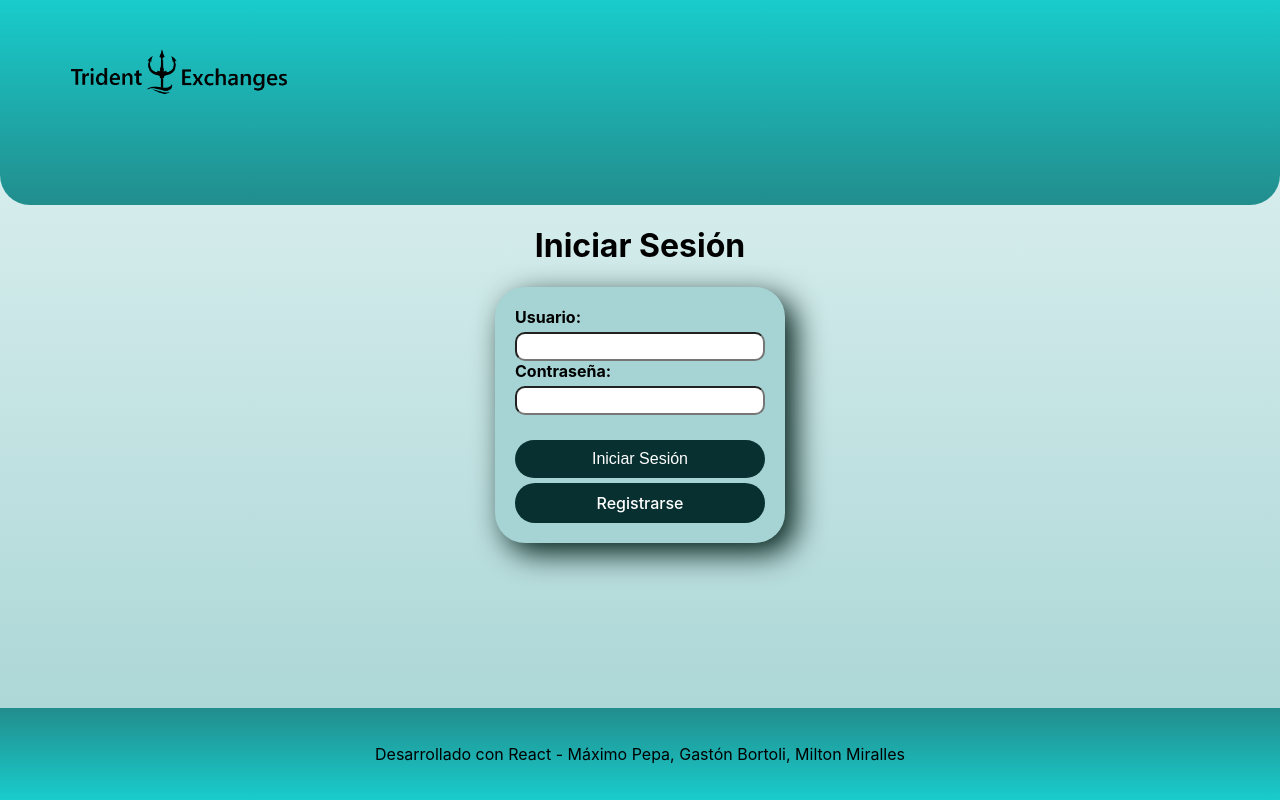
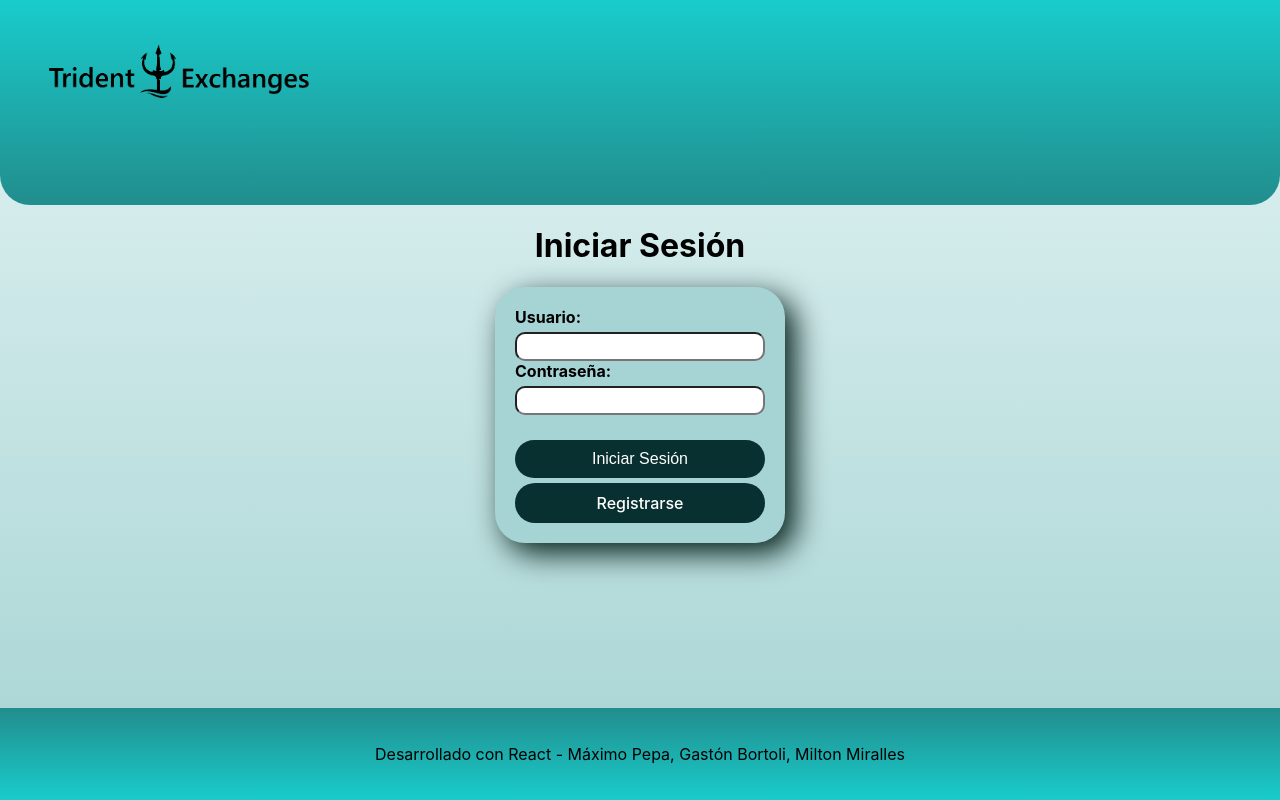
Before and after one commit to MaxiPepa/TPI-LabCom3-TridentExchange, a React (Create React App) app: page /login in a window 1280 px wide. In both pictures the pointer is over the picture 179 px from the left and 73 px from the top of the page. Built offline with nearby package versions, Linux system fonts and the light colour scheme; no server answers; the database is empty; what reactfire would draw is missing.

Commit message:
Added scale to logo

```diff
--- a/src/components/Header/NavBar/NavBar.css
+++ b/src/components/Header/NavBar/NavBar.css
@@ -28,6 +28,11 @@ nav {
 img {
   width: 20%;
   height: 20%;
+  transition: transform 0.2s ease;
+}
+
+img:hover {
+  transform: scale(1.2);
 }
 
 @media only screen and (max-width: 750px) {
```
